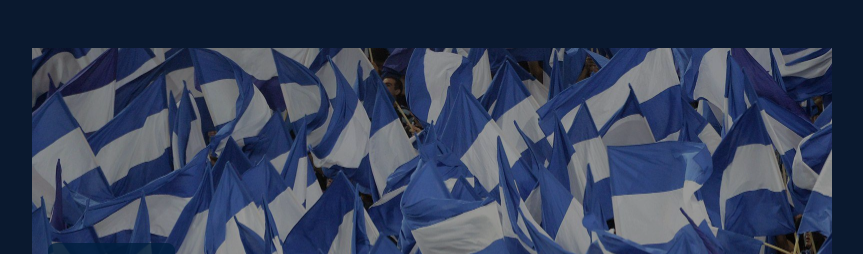
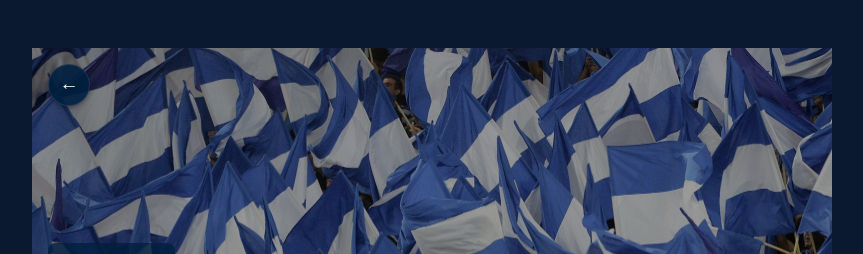
Before and after one commit to Azrial1739/r-fcporto-Transfer-Guide, a Jekyll site: the page built from pages/notas.md, in a window 1280 px wide. Shown: the top 254 px of the page, without its empty margins (208-1071 px from the left). Built offline with Jekyll 4.4.1, drawn with Linux system fonts in a browser that asks for light colours.

Commit message:
adicionado botão voltar

```diff
--- a/_layouts/default.html
+++ b/_layouts/default.html
@@ -47,6 +47,42 @@
       height: 100%;
       background-color: rgba(0, 0, 0, 0.4);
       z-index: 1;
+    }
+
+    .back-button {
+      position: absolute;
+      top: 1rem;
+      left: 1rem;
+      z-index: 10;
+
+      width: 40px;
+      height: 40px;
+      border-radius: 50%;
+
+      display: flex;
+      align-items: center;
+      justify-content: center;
+      padding: 0;
+
+      background-color: rgba(0, 32, 64, 0.9);
+      color: #fff;
+      text-decoration: none;
+      border: 1px solid rgba(255, 255, 255, 0.1);
+      transition: all 0.2s;
+      box-shadow: 0 2px 4px rgba(0,0,0,0.3);
+    }
+
+    .back-button span {
+      font-size: 1.2rem;
+      line-height: 1;
+      padding-bottom: 2px;
+    }
+
+    .back-button:hover {
+      background-color: #00bfff;
+      color: #0a192f;
+      transform: scale(1.1);/
+      border-color: #00bfff;
     }
 
     .banner-text {
@@ -102,6 +138,15 @@
         bottom: 0.5rem;
         padding: 0.3rem 0.6rem;
       }
+      .back-button {
+        top: 0.8rem;
+        left: 0.8rem;
+        width: 35px;
+        height: 35px;
+      }
+      .back-button span {
+        font-size: 1rem;
+      }
 
       .footer-banner {
         height: 120px;
@@ -119,11 +164,12 @@
 <body>
   <header class="banner">
     <div class="banner-overlay"></div>
-    <h1 class="banner-text">
-      <a href="{{ site.baseurl }}/" style="text-decoration: none; color: white;">
-        {{ page.title | default: site.title }}
-      </a>
-    </h1>
+
+    <a href="{{ site.baseurl }}/" class="back-button" aria-label="Voltar ao Menu">
+      <span>&#8592;</span>
+    </a>
+
+    <h1 class="banner-text">{{ page.title | default: site.title }}</h1>
   </header>
 
   <main>
```
